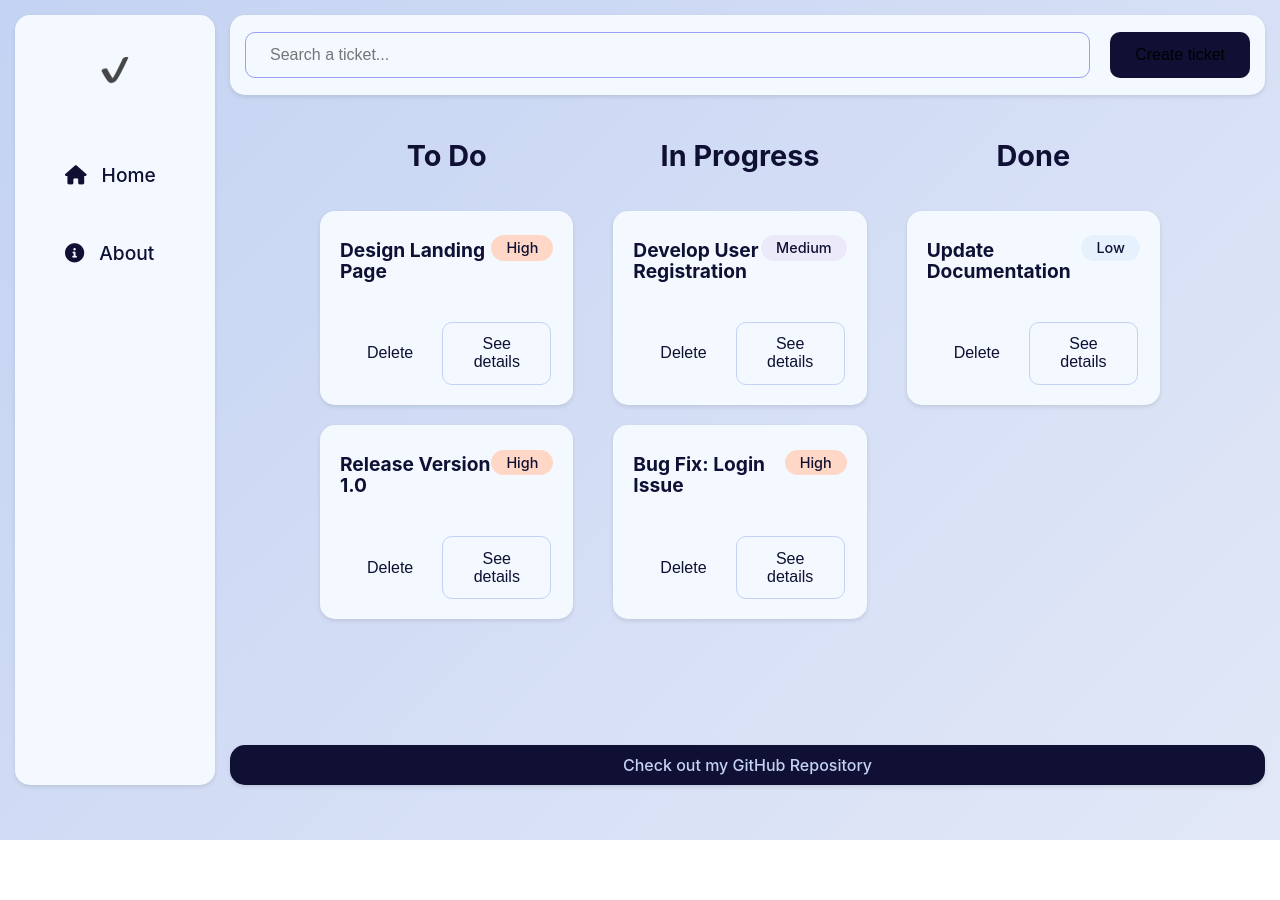
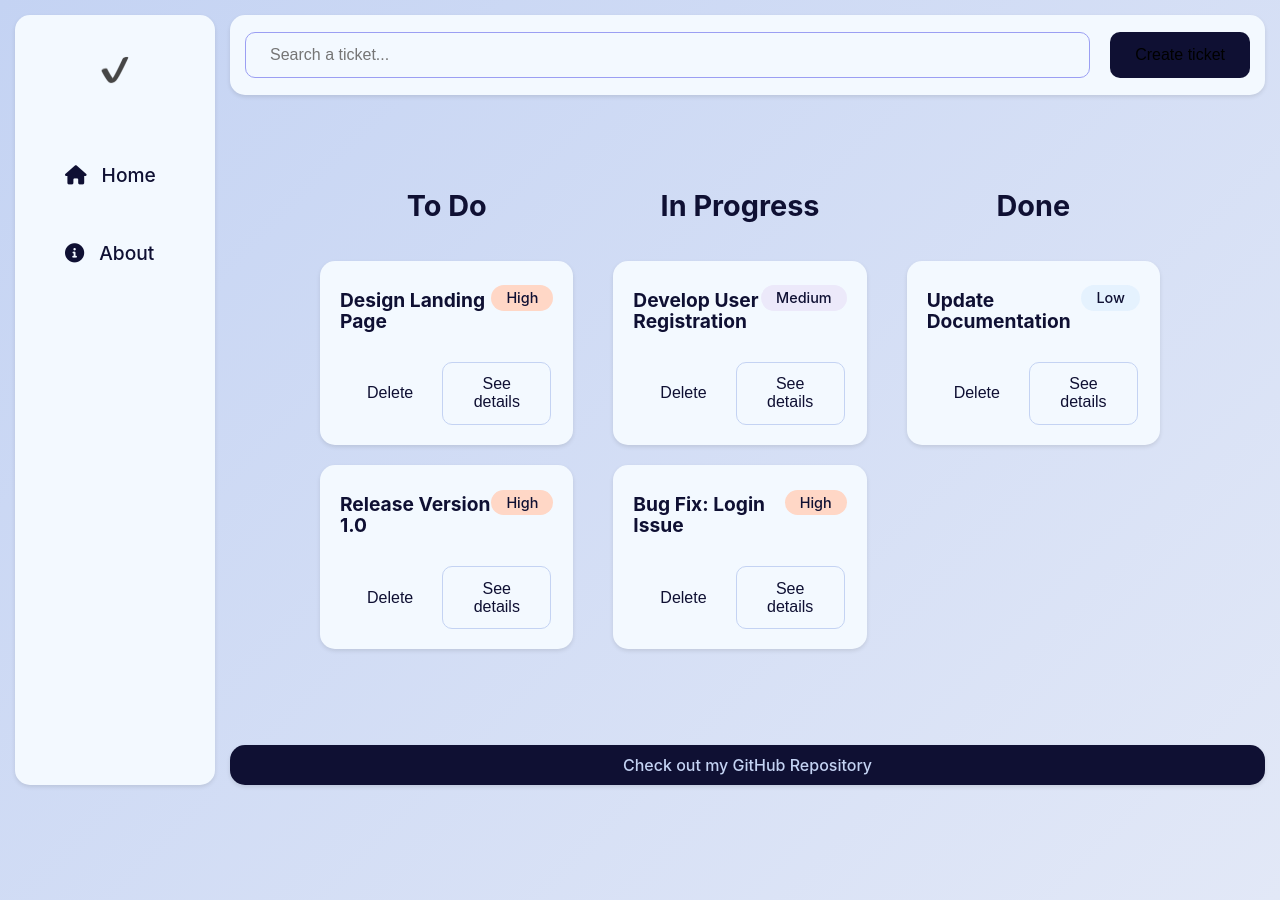
Before and after one commit to nathidaum/kanban-board-app, a React (Vite) app: page / in a window 1280 px wide. Before the commit the page ends 840 px from the top, so only its background shows below. Built offline with nearby package versions, Linux system fonts and the light colour scheme.

Commit message:
Remove background bouncing

```diff
--- a/src/components/Card/card.css
+++ b/src/components/Card/card.css
@@ -54,7 +54,7 @@
 }
 
 .card-buttons button {
-  margin: 10px 2px;
+  margin: 0px 2px 10px;
 }
 
 .card .delete-button {
--- a/src/components/Column/column.css
+++ b/src/components/Column/column.css
@@ -11,6 +11,7 @@
 /* Column component */
 .kanban-column {
   flex: 1;
+  margin-top: 60px;
   display: flex;
   flex-direction: column;
   height: 80vh;
@@ -18,7 +19,6 @@
 
 /* Column title styling */
 .kanban-column h2 {
-  padding: 10px 0px 0px;
   position: sticky;
   top: 0;
   text-align: center;
--- a/src/components/Sidebar/sidebar.css
+++ b/src/components/Sidebar/sidebar.css
@@ -42,7 +42,7 @@
 }
 
 .sidebar-section li:hover {
-  background-color: var(--accent-color); /* hover background color */
+  background: var(--tertiary-color); /* hover background color */
 }
 
 .sidebar-section li a {
--- a/src/index.css
+++ b/src/index.css
@@ -29,6 +29,7 @@ body {
   min-height: 100vh;
   background: var(--bg-color);
   color: var(--text-color);
+  overflow: hidden;
 }
 
 #root {
@@ -79,7 +80,6 @@ button {
 
 button:hover {
   background-color: var(--accent-color);
-  border: 1px solid var(--text-color);
   color: var(--text-color);
 }
 
```
